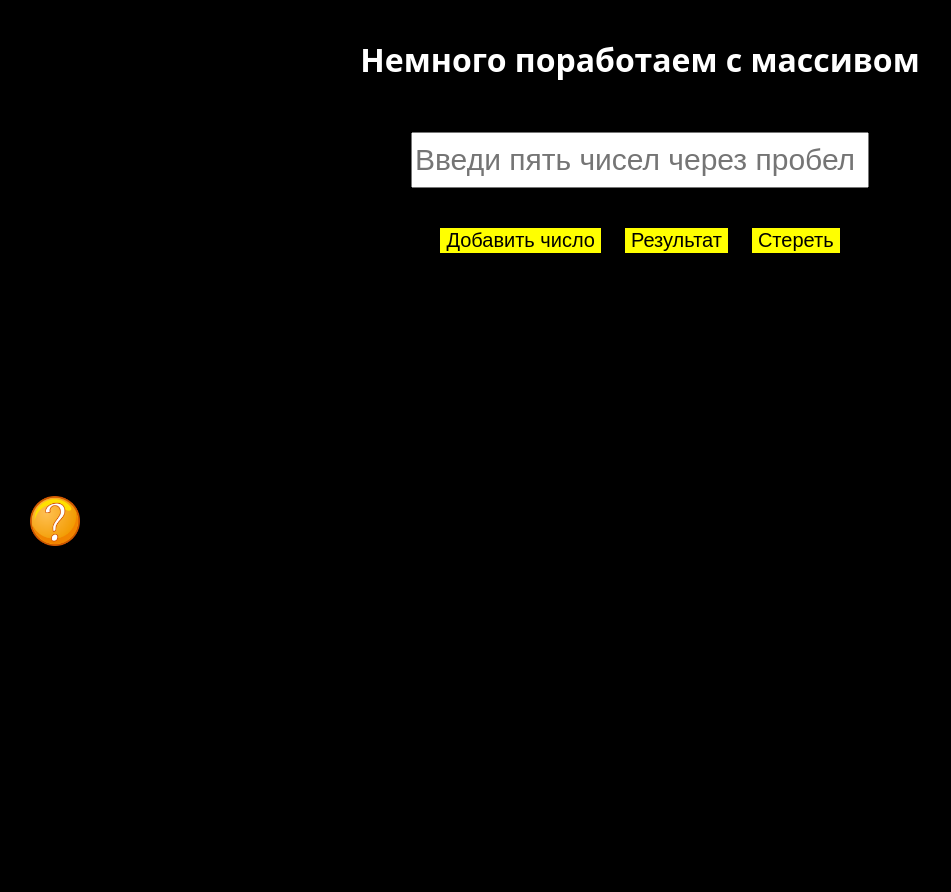
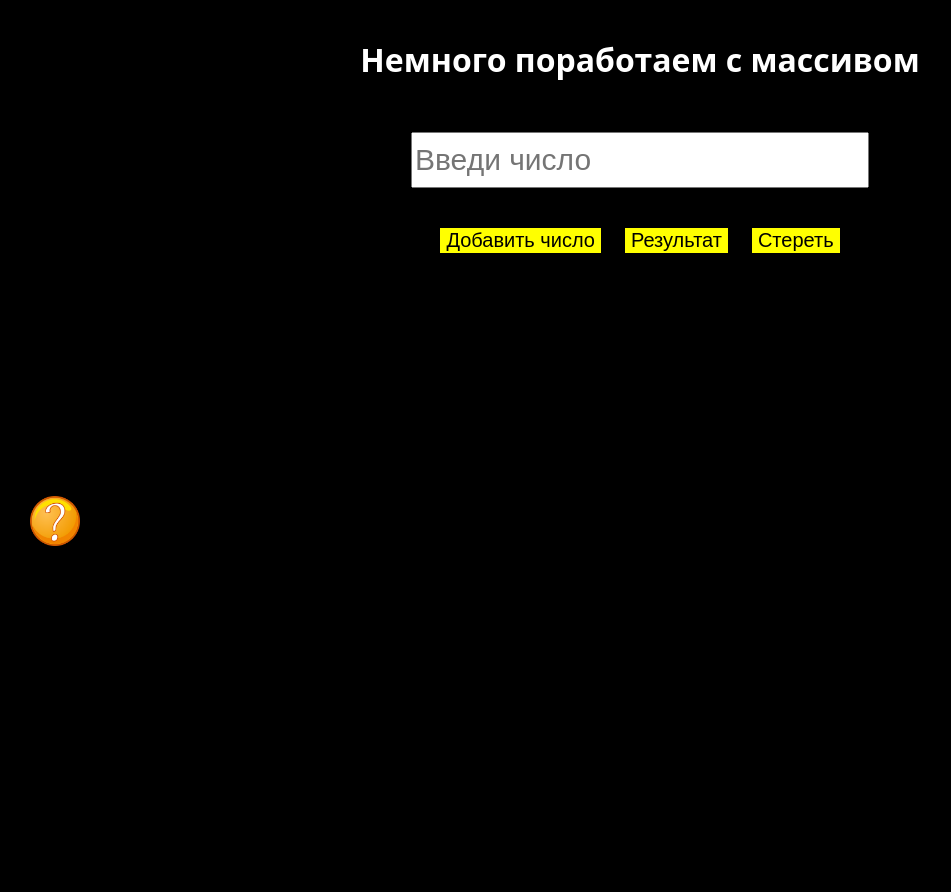
Before and after one commit to MIS-Iren/misiren.github.io, a plain HTML site: page index.html in a window 1280 px wide. Shown: the part 4340-5232 px from the top of the page, without its empty margins (0-951 px from the left). Drawn offline with Linux system fonts and the light colour scheme.

Commit message:
Update index.html

```diff
--- a/index.html
+++ b/index.html
@@ -202,7 +202,7 @@
 
 			<form name="test4" method="post">
 
-				<input id="dataInput" type="text" name = "arr" placeholder= "Введи пять чисел через пробел">
+				<input id="dataInput" type="text" name = "arr" placeholder= "Введи число">
 
 			</form>
 
```
